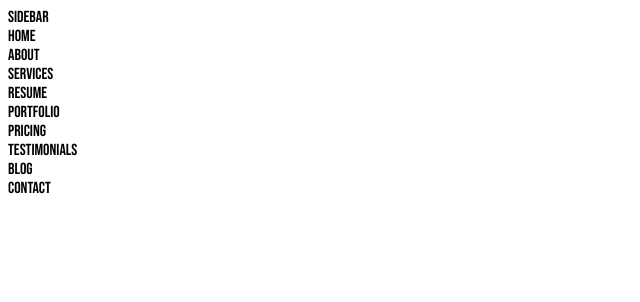
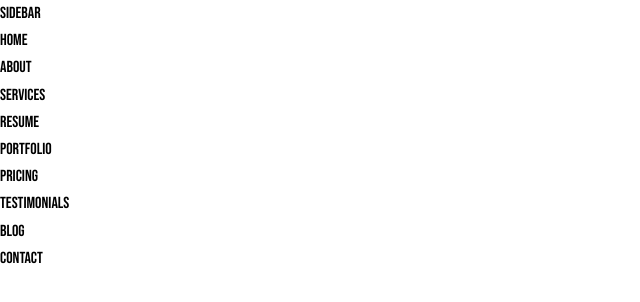
Before and after one commit to chouaib-at/Portfolio-3, a React (Create React App) app in the folder my-react-app/: page / in a window 1280 px wide. Shown: the top 302 px of the page, without its empty margins (0-640 px from the left). Built offline with nearby package versions, Linux system fonts and the light colour scheme.

Commit message:
fixing css

```diff
--- a/my-react-app/src/index.css
+++ b/my-react-app/src/index.css
@@ -6,8 +6,88 @@
   --text-color: hs1(244, 16%, 43%);
   --body-color: hs1(258, 60%, 98%);
   --container-color: #fff;
+  --body-font: "Bebas Neue", sans-serif;
+  --normal-font-size: 16px;
 
-  body {
-    font-family: "Bebas Neue", sans-serif;
-  }
+  --shadow: 0px 5px 20px 0px rgba(31, 27, 90, 0.1);
+  --border-radius: 20px;
 }
+
+* {
+  margin: 0;
+  padding: 0;
+  box-sizing: border-box;
+}
+html {
+  scroll-behavior: smooth;
+}
+
+body,
+button,
+input,
+textarea {
+  font-family: var(--body-font);
+  font-size: var(--normal-font-size);
+}
+
+body {
+  background-color: var(--body-color);
+  line-height: 1.7;
+  color: var(--text-color);
+}
+
+h1,
+h2,
+h3 {
+  color: var (--title-color);
+  font-weight: var (--font-semibold);
+  line-height: 1.2;
+}
+
+ul {
+  list-style: none;
+}
+
+a {
+  text-decoration: none;
+}
+
+button {
+  cursor: pointer;
+  border: none;
+  outline: none;
+}
+
+img {
+  max-width: 100%;
+  height: auto;
+  vertical-align: middle;
+}
+
+.container {
+  max-width: 1080px;
+  padding-left: 15px;
+  padding-right: 15px;
+  margin: 0 auto;
+}
+
+.grid {
+  display: grid;
+}
+
+.section {
+  padding-top: 7rem;
+  padding-bottom: 2rem;
+}
+
+.section__title {
+  font-size: var(--h1-font-size);
+  margin-left: 0.875 rem;
+  font-weight: var(--font-bold);
+  position: relative;
+  margin-bottom: 3.75 rem;
+}
+
+.section__title::before {
+  content: "";
+}
```
